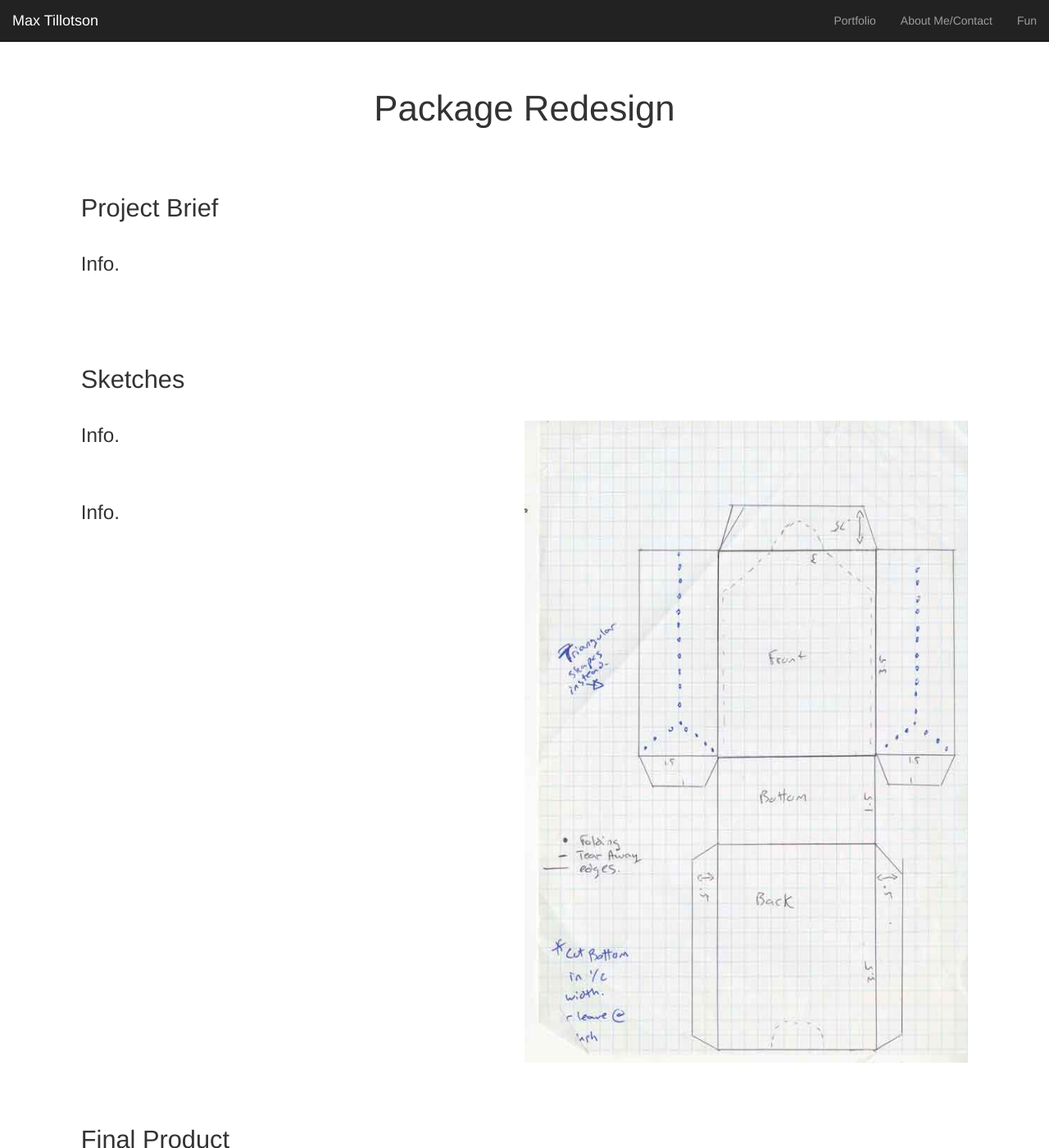
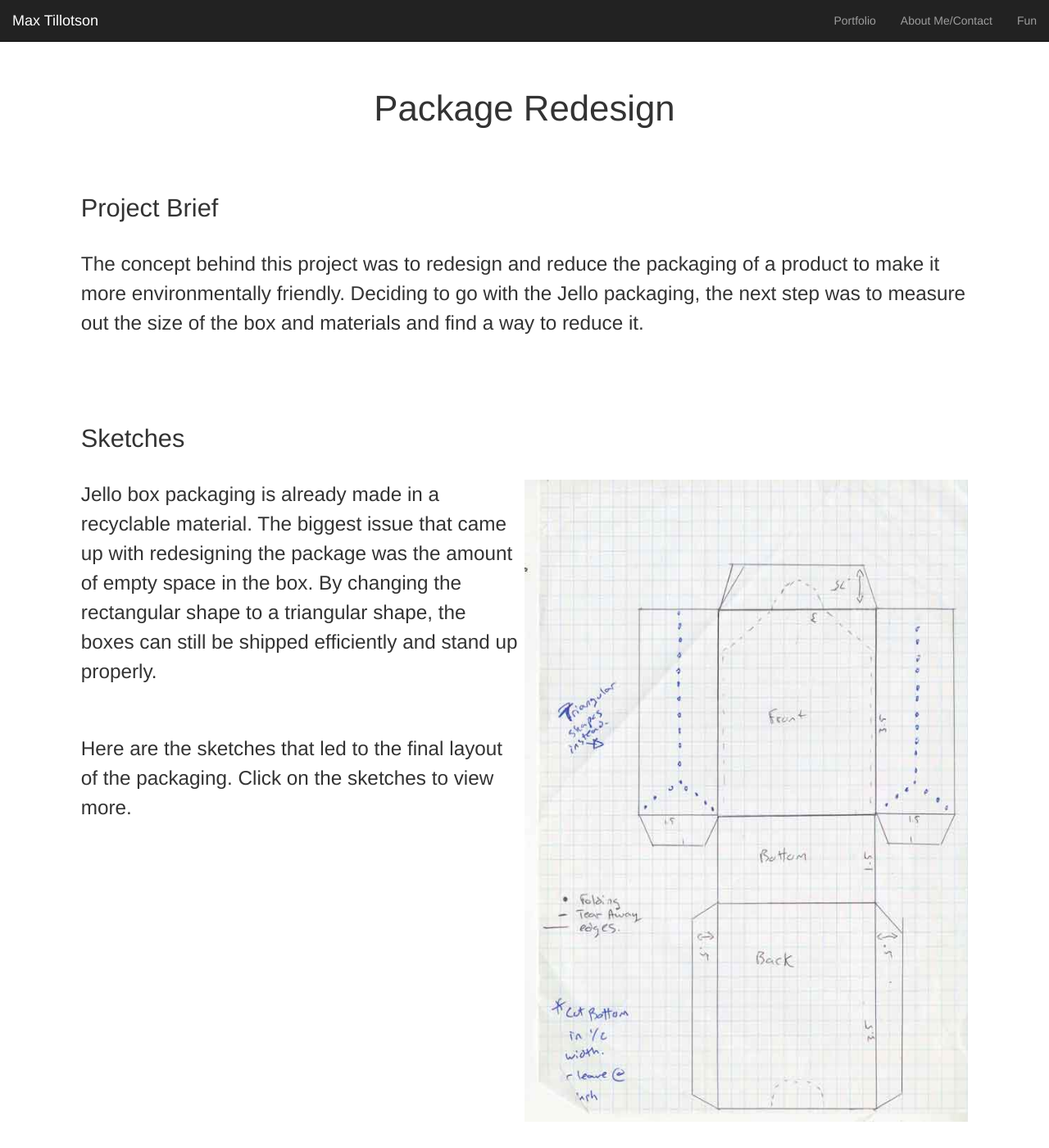
Before and after one commit to MaxTillotson/maxtill.ca, a Jekyll site: the page built from package-redesign.html, in a window 1280 px wide and 1400 px high. Shown: the whole window at 82% size. Built offline with Jekyll 4.4.1, drawn with Linux system fonts in a browser that asks for light colours; nearby versions of some CDN libraries; some of the changed text lies outside the part shown.

Commit message:
added more photos and content

```diff
--- a/company-rebranding.html
+++ b/company-rebranding.html
@@ -21,7 +21,7 @@ layout: default
       <div class="grid">
         <div class="unit xs-1 s-1 m-1-2 l-1-2">
           <p class="pad-t giga">Miraj Trading is a small company that focuses on trading cards and accessories. After researching their target audience, competition, and their tone and manner, I began sketching ideas related to their biggest seller: Trading Cards.</p>
-          <p class="pad-t giga">Here are the sketches that lead to the final logo. With the logo completed, I was able to play with the orientation and create proper business stationary, branding guidlines and application in advertisement. Click on the sketches to view more.</p>
+          <p class="pad-t giga">Here are the sketches that led to the final logo. With the logo completed, I was able to play with the orientation and create proper business stationary, branding guidelines and application in advertisement. Click on the sketches to view more.</p>
         </div>
         <div class="unit xs-1 s-1 m-1-2 l-1-2">
           <div class="hover-shadow cursor embed embed-2by3">
--- a/css/main.css
+++ b/css/main.css
@@ -131,7 +131,15 @@ footer {
   width: 20%;
 }
 
+.jello-final{
+  float: left;
+  width: 25%;
+}
 
+.jello-final2{
+  float: left;
+  width: 12.5%;
+}
 
 /* The Modal (background) */
 .modal {
--- a/package-redesign.html
+++ b/package-redesign.html
@@ -10,7 +10,7 @@ layout: default
         <div class="text block pad-t-1-2">
           <h2 class="push-0 name">Project Brief</h2>
         </div>
-        <p class="pad-t giga">Info.</p>
+        <p class="pad-t giga">The concept behind this project was to redesign and reduce the packaging of a product to make it more environmentally friendly. Deciding to go with the Jello packaging, the next step was to measure out the size of the box and materials and find a way to reduce it.</p>
       </div>
     </div>
     <div class="island unit xs-1 s-1 m-1 l-1">
@@ -19,13 +19,13 @@ layout: default
       </div>
       <div class="grid">
         <div class="unit xs-1 s-1 m-1-2 l-1-2">
-          <p class="pad-t giga">Info.</p>
-          <p class="pad-t giga">Info.</p>
+          <p class="pad-t giga">Jello box packaging is already made in a recyclable material. The biggest issue that came up with redesigning the package was the amount of empty space in the box. By changing the rectangular shape to a triangular shape, the boxes can still be shipped efficiently and stand up properly.</p>
+          <p class="pad-t giga">Here are the sketches that led to the final layout of the packaging. Click on the sketches to view more.</p>
         </div>
         <div class="unit xs-1 s-1 m-1-2 l-1-2">
           <div class="hover-shadow cursor embed embed-2by3">
             <div class="row">
-              <img class="pad-t embed-item" src="{{site.baseurl}}/images/jello/scan.jpg" style="width:100%" onclick="openModal();currentSlide(1)">
+              <img class="pad-t embed-item" src="{{site.baseurl}}/images/jello/sketches/scan.jpg" style="width:100%" onclick="openModal();currentSlide(1)">
             </div>
           </div>
           <div id="myModal" class="modal">
@@ -33,23 +33,23 @@ layout: default
             <div class="modal-content">
               <div class="mySlides">
                 <div class="numbertext">1 / 5</div>
-                <img class="sketch-display" src="{{site.baseurl}}/images/jello/scan.jpg">
+                <img class="sketch-display" src="{{site.baseurl}}/images/jello/sketches/scan.jpg">
               </div>
               <div class="mySlides">
                 <div class="numbertext">2 / 5</div>
-                <img class="sketch-display" src="{{site.baseurl}}/images/jello/jello-dieline.jpg">
+                <img class="sketch-display" src="{{site.baseurl}}/images/jello/sketches/jello-dieline.jpg">
               </div>
               <div class="mySlides">
                 <div class="numbertext">3 / 5</div>
-                <img class="sketch-display" src="{{site.baseurl}}/images/jello/idea.jpg">
+                <img class="sketch-display" src="{{site.baseurl}}/images/jello/sketches/idea.jpg">
               </div>
               <div class="mySlides">
                 <div class="numbertext">4 / 5</div>
-                <img class="sketch-display" src="{{site.baseurl}}/images/jello/map.jpg">
+                <img class="sketch-display" src="{{site.baseurl}}/images/jello/sketches/map.jpg">
               </div>
               <div class="mySlides">
                 <div class="numbertext">5 / 5</div>
-                <img class="sketch-display" src="{{site.baseurl}}/images/jello/jello.jpg">
+                <img class="sketch-display" src="{{site.baseurl}}/images/jello/sketches/jello.jpg">
               </div>
 
               <a class="prev" onclick="plusSlides(-1)">&#10094;</a>
@@ -58,19 +58,19 @@ layout: default
                 <p id="caption"></p>
               </div>
               <div class="jello-sketch">
-                <img class="demo cursor" src="{{site.baseurl}}/images/jello/scan.jpg" style="width:100%" onclick="currentSlide(1)" alt="Sketch of layout">
+                <img class="demo cursor" src="{{site.baseurl}}/images/jello/sketches/scan.jpg" style="width:100%" onclick="currentSlide(1)" alt="Sketch of layout">
               </div>
               <div class="jello-sketch">
-                <img class="demo cursor" src="{{site.baseurl}}/images/jello/jello-dieline.jpg" style="width:100%" onclick="currentSlide(2)" alt="Dieline of layout">
+                <img class="demo cursor" src="{{site.baseurl}}/images/jello/sketches/jello-dieline.jpg" style="width:100%" onclick="currentSlide(2)" alt="Dieline of layout">
               </div>
               <div class="jello-sketch">
-                <img class="demo cursor" src="{{site.baseurl}}/images/jello/idea.jpg" style="width:100%" onclick="currentSlide(3)" alt="Sketches of placement of information Part 1/2">
+                <img class="demo cursor" src="{{site.baseurl}}/images/jello/sketches/idea.jpg" style="width:100%" onclick="currentSlide(3)" alt="Sketches of placement of information Part 1/2">
               </div>
               <div class="jello-sketch">
-                <img class="demo cursor" src="{{site.baseurl}}/images/jello/map.jpg" style="width:100%" onclick="currentSlide(4)" alt="Sketches of placement of information Part 2/2">
+                <img class="demo cursor" src="{{site.baseurl}}/images/jello/sketches/map.jpg" style="width:100%" onclick="currentSlide(4)" alt="Sketches of placement of information Part 2/2">
               </div>
               <div class="jello-sketch">
-                <img class="demo cursor" src="{{site.baseurl}}/images/jello/jello.jpg" style="width:100%" onclick="currentSlide(5)" alt="Final layout on Dieline">
+                <img class="demo cursor" src="{{site.baseurl}}/images/jello/sketches/jello.jpg" style="width:100%" onclick="currentSlide(5)" alt="Final layout on Dieline">
               </div>
 
             </div>
@@ -84,99 +84,57 @@ layout: default
       </div>
       <div class="grid">
         <div class="unit xs-1 s-1 m-1-2 l-1-2">
-          <p class="pad-t giga">After three and half months, from the process of recreating the logo to the strategic layout of rebranding, the branding guidelines were completed.</p>
-          <p class="pad-t giga">Click on the Logo Branding Guide to view more.</p>
+          <p class="pad-t giga">After measuring and comparing the prototype to the original, a final repackaging was created for the exterior box and packet for the powder.</p>
+          <p class="pad-t giga">Here are the comparison images of the prototype and original packaging, as well as the final result. Click on the Jello to view more.</p>
         </div>
         <div class="unit xs-1 s-1 m-1-2 l-1-2">
           <div class="hover-shadow cursor embed embed-2by3">
             <div class="row">
-              <img class="pad-t embed-item" src="{{site.baseurl}}/images/miraj/guidline/miraj1.png" style="width:100%" onclick="openModal2();currentSlide2(1)">
+              <img class="pad-t embed-item" src="{{site.baseurl}}/images/jello/final/jello.jpg" style="width:100%" onclick="openModal2();currentSlide2(1)">
             </div>
           </div>
           <div id="myModal2" class="modal">
             <span class="close cursor" onclick="closeModal2()">&times;</span>
             <div class="modal-content">
               <div class="mySlides2">
-                <div class="numbertext">1 / 11</div>
-                <img class="sketch-display" src="{{site.baseurl}}/images/miraj/guidline/miraj1.png">
+                <div class="numbertext">1 / 5</div>
+                <img class="sketch-display2" src="{{site.baseurl}}/images/jello/final/pro1.jpg">
               </div>
               <div class="mySlides2">
-                <div class="numbertext">2 / 11</div>
-                <img class="sketch-display2" src="{{site.baseurl}}/images/miraj/guidline/miraj2.png">
+                <div class="numbertext">2 / 5</div>
+                <img class="sketch-display2" src="{{site.baseurl}}/images/jello/final/pro2.jpg">
               </div>
               <div class="mySlides2">
-                <div class="numbertext">3 / 11</div>
-                <img class="sketch-display2" src="{{site.baseurl}}/images/miraj/guidline/miraj3.png">
+                <div class="numbertext">3 / 5</div>
+                <img class="sketch-display2" src="{{site.baseurl}}/images/jello/final/pro3.jpg">
               </div>
               <div class="mySlides2">
-                <div class="numbertext">4 / 11</div>
-                <img class="sketch-display2" src="{{site.baseurl}}/images/miraj/guidline/miraj4.png">
+                <div class="numbertext">4 / 5</div>
+                <img class="sketch-display" src="{{site.baseurl}}/images/jello/final/pro4.jpg">
               </div>
               <div class="mySlides2">
-                <div class="numbertext">5 / 11</div>
-                <img class="sketch-display2" src="{{site.baseurl}}/images/miraj/guidline/miraj5.png">
-              </div>
-              <div class="mySlides2">
-                <div class="numbertext">6 / 11</div>
-                <img class="sketch-display2" src="{{site.baseurl}}/images/miraj/guidline/miraj6.png">
-              </div>
-              <div class="mySlides2">
-                <div class="numbertext">7 / 11</div>
-                <img class="sketch-display2" src="{{site.baseurl}}/images/miraj/guidline/miraj7.png">
-              </div>
-              <div class="mySlides2">
-                <div class="numbertext">8 / 11</div>
-                <img class="sketch-display2" src="{{site.baseurl}}/images/miraj/guidline/miraj8.png">
-              </div>
-              <div class="mySlides2">
-                <div class="numbertext">9 / 11</div>
-                <img class="sketch-display2" src="{{site.baseurl}}/images/miraj/guidline/miraj9.png">
-              </div>
-              <div class="mySlides2">
-                <div class="numbertext">10 / 11</div>
-                <img class="sketch-display2" src="{{site.baseurl}}/images/miraj/guidline/miraj10.png">
-              </div>
-              <div class="mySlides2">
-                <div class="numbertext">11 / 11</div>
-                <img class="sketch-display" src="{{site.baseurl}}/images/miraj/guidline/miraj11.png">
+                <div class="numbertext">5 / 5</div>
+                <img class="sketch-display2" src="{{site.baseurl}}/images/jello/final/jello.jpg">
               </div>
               <a class="prev" onclick="plusSlides2(-1)">&#10094;</a>
               <a class="next" onclick="plusSlides2(1)">&#10095;</a>
               <div class="caption-container">
                 <p id="caption2"></p>
               </div>
-              <div class="miraj-brand">
-                <img class="demo2 cursor" src="{{site.baseurl}}/images/miraj/guidline/miraj1.png" style="width:100%" onclick="currentSlide2(1)" alt="Cover">
+              <div class="jello-final">
+                <img class="demo2 cursor" src="{{site.baseurl}}/images/jello/final/pro1.jpg" style="width:100%" onclick="currentSlide2(1)" alt="Prototype with Original package Part 1/3">
               </div>
-              <div class="miraj-brand2">
-                <img class="demo2 cursor" src="{{site.baseurl}}/images/miraj/guidline/miraj2.png" style="width:100%" onclick="currentSlide2(2)" alt="Pages 2 & 3">
+              <div class="jello-final">
+                <img class="demo2 cursor" src="{{site.baseurl}}/images/jello/final/pro2.jpg" style="width:100%" onclick="currentSlide2(2)" alt="Prototype with Original package Part 2/3">
               </div>
-              <div class="miraj-brand2">
-                <img class="demo2 cursor" src="{{site.baseurl}}/images/miraj/guidline/miraj3.png" style="width:100%" onclick="currentSlide2(3)" alt="Pages 4 & 5">
+              <div class="jello-final">
+                <img class="demo2 cursor" src="{{site.baseurl}}/images/jello/final/pro3.jpg" style="width:100%" onclick="currentSlide2(3)" alt="Prototype with Original package Part 3/3">
               </div>
-              <div class="miraj-brand2">
-                <img class="demo2 cursor" src="{{site.baseurl}}/images/miraj/guidline/miraj4.png" style="width:100%" onclick="currentSlide2(4)" alt="Pages 6 & 7">
+              <div class="jello-final2">
+                <img class="demo2 cursor" src="{{site.baseurl}}/images/jello/final/pro4.jpg" style="width:100%" onclick="currentSlide2(4)" alt="New Package Part 1/2">
               </div>
-              <div class="miraj-brand2">
-                <img class="demo2 cursor" src="{{site.baseurl}}/images/miraj/guidline/miraj5.png" style="width:100%" onclick="currentSlide2(5)" alt="Pages 8 & 9">
-              </div>
-              <div class="miraj-brand2">
-                <img class="demo2 cursor" src="{{site.baseurl}}/images/miraj/guidline/miraj6.png" style="width:100%" onclick="currentSlide2(6)" alt="Pages 10 & 11">
-              </div>
-              <div class="miraj-brand2">
-                <img class="demo2 cursor" src="{{site.baseurl}}/images/miraj/guidline/miraj7.png" style="width:100%" onclick="currentSlide2(7)" alt="Pages 12 & 13">
-              </div>
-              <div class="miraj-brand2">
-                <img class="demo2 cursor" src="{{site.baseurl}}/images/miraj/guidline/miraj8.png" style="width:100%" onclick="currentSlide2(8)" alt="Pages 14 & 15">
-              </div>
-              <div class="miraj-brand2">
-                <img class="demo2 cursor" src="{{site.baseurl}}/images/miraj/guidline/miraj9.png" style="width:100%" onclick="currentSlide2(9)" alt="Pages 16 & 17">
-              </div>
-              <div class="miraj-brand2">
-                <img class="demo2 cursor" src="{{site.baseurl}}/images/miraj/guidline/miraj10.png" style="width:100%" onclick="currentSlide2(10)" alt="Pages 18 & 19">
-              </div>
-              <div class="miraj-brand">
-                <img class="demo2 cursor" src="{{site.baseurl}}/images/miraj/guidline/miraj11.png" style="width:100%" onclick="currentSlide2(11)" alt="Back">
+              <div class="jello-final2">
+                <img class="demo2 cursor" src="{{site.baseurl}}/images/jello/final/jello.jpg" style="width:100%" onclick="currentSlide2(5)" alt="New Package Part 2/2">
               </div>
             </div>
           </div>
```
Also changed, not shown: images/jello/final/jello.jpg (added), images/jello/final/pro1.jpg (added), images/jello/final/pro2.jpg (added), images/jello/final/pro3.jpg (added), images/jello/final/pro4.jpg (added), images/jello/sketches/idea.jpg (renamed from images/jello/idea.jpg), images/jello/sketches/jello-dieline.jpg (renamed from images/jello/jello-dieline.jpg), images/jello/sketches/jello.jpg (renamed from images/jello/jello.jpg), images/jello/sketches/map.jpg (renamed from images/jello/map.jpg), images/jello/sketches/scan.jpg (renamed from images/jello/scan.jpg).
